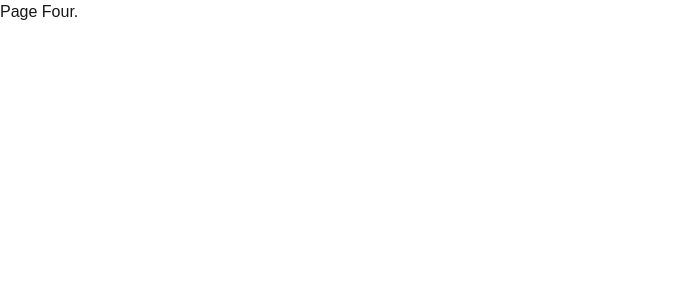
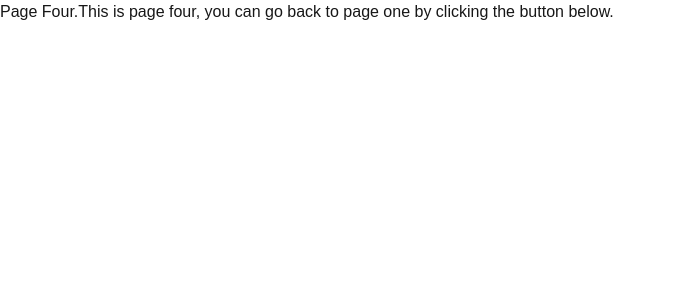
Before and after one commit to alhamzaaaaa/MERN-Stack-Concepts-Recall, a Next.js app in the folder next-js-recall/recall-5-intercepting-routes/: page /four in a window 1280 px wide. Shown: the top 300 px of the page, without its empty margins (0-675 px from the left). Built offline with nearby package versions, Linux system fonts and the light colour scheme.

Commit message:
Concepts Recall

```diff
--- a/next-js-recall/recall-5-intercepting-routes/app/four/page.jsx
+++ b/next-js-recall/recall-5-intercepting-routes/app/four/page.jsx
@@ -4,6 +4,9 @@ const page = () => {
   return (
     <div>
        Page Four.
+       <span>
+        This is page four, you can go back to page one by clicking the button below.
+       </span>
     </div>
   )
 }
```
